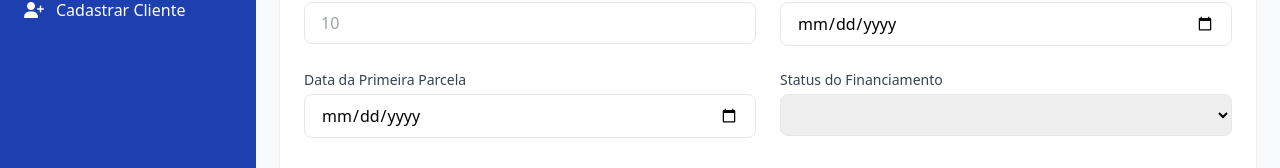
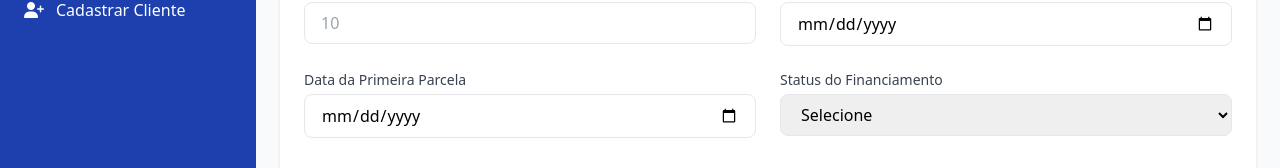
Before and after one commit to MatheusSC017/VehicleManagerFrontend, an Angular app: page /financiamentos/cadastrar in a window 1280 px wide. Shown: the part 428-596 px from the top of the page. Built offline with nearby package versions, Linux system fonts and the light colour scheme; sample sign-in values are in the browser's storage.

Commit message:
Including enum to financing status

```diff
--- a/src/app/components/financing-form/financing-form.component.html
+++ b/src/app/components/financing-form/financing-form.component.html
@@ -122,10 +122,10 @@
                         </div>
                         <label for="financingStatus" class="block text-sm font-medium text-gray-700 mb-1">Status do Financiamento</label>
                         <select ngModel name="financingStatus" id="financingStatus" class="w-full px-4 py-2 border rounded-lg focus:outline-none focus:ring-2 focus:ring-blue-500">
-                            <option value="ACTIVE">Ativo</option>
-                            <option value="PAID_OFF">Atrasado</option>
-                            <option value="CANCELED">Cancelado</option>
-                            <option value="DEFAULTED">Concluído</option>
+                            <option value="" selected>Selecione</option>
+                            <option *ngFor="let entry of financingStatusList" [value]="entry[0]">
+                                {{ entry[1] }}
+                            </option>
                         </select>
                     </div>
                 </div>
--- a/src/app/components/financing-form/financing-form.component.ts
+++ b/src/app/components/financing-form/financing-form.component.ts
@@ -9,6 +9,7 @@ import { Financing } from '../../interfaces/financing';
 import { catchError, switchMap } from 'rxjs/operators';
 import { forkJoin, throwError } from 'rxjs';
 import { ErrorResponse } from '../../interfaces/error-response';
+import { FinancingStatus } from '../../enums/financing.enums';
 
 @Component({
   selector: 'app-financing-form',
@@ -19,6 +20,8 @@ import { ErrorResponse } from '../../interfaces/error-response';
 export class FinancingFormComponent {
   title = 'Cadastrar';
   serverErrors: any = {};
+
+  financingStatusList = Object.entries(FinancingStatus);
 
   constructor(
     private vehicleService: VehicleService,
--- a/src/app/components/financing-list/financing-list.component.html
+++ b/src/app/components/financing-list/financing-list.component.html
@@ -66,7 +66,15 @@
                             <td class="px-6 py-4 whitespace-nowrap text-sm text-gray-500">{{ financing.contractDate }}</td>
                             <td class="px-6 py-4 whitespace-nowrap text-sm text-gray-500">{{ financing.firstInstallmentDate }}</td>
                             <td class="px-6 py-4 whitespace-nowrap">
-                                <span class="px-2 inline-flex text-xs leading-5 font-semibold rounded-full bg-green-100 text-green-800">{{ financing.financingStatus }}</span>
+                                <span class="px-2 inline-flex text-xs leading-5 font-semibold rounded-full bg-green-100 text-green-800"
+                                    [ngClass]="{
+                                        'status-available': financing.financingStatus === 'ACTIVE',
+                                        'status-sold': financing.financingStatus === 'PAID_OFF',
+                                        'status-reserved': financing.financingStatus === 'DEFAULTED',
+                                        'status-maintenance': financing.financingStatus === 'CANCELED'
+                                    }">
+                                    {{ financingStatusMap[financing.financingStatus] }}
+                                </span>
                             </td>
                             <td class="px-6 py-4 whitespace-nowrap text-sm font-medium">
                                 <button class="text-blue-600 hover:text-blue-900 mr-3"><i class="fas fa-edit"></i></button>
--- a/src/app/components/financing-list/financing-list.component.ts
+++ b/src/app/components/financing-list/financing-list.component.ts
@@ -3,6 +3,7 @@ import { Financing } from '../../interfaces/financing';
 import { FinancingService } from '../../services/financing.service';
 import { CommonModule } from '@angular/common';
 import { RouterLink, RouterModule } from '@angular/router';
+import { FinancingStatus } from '../../enums/financing.enums';
 
 @Component({
   selector: 'app-financing-list',
@@ -14,6 +15,15 @@ export class FinancingListComponent {
   financings: Financing[] = [];
   currentPage: number = 0;
   totalPages: number = 1;
+
+  financingStatusList = Object.entries(FinancingStatus);
+
+  financingStatusMap: { [key: string]: string } = {
+      ACTIVE: FinancingStatus.ACTIVE,
+      PAID_OFF: FinancingStatus.PAID_OFF,
+      DEFAULTED: FinancingStatus.DEFAULTED,
+      CANCELED: FinancingStatus.CANCELED
+    };
 
   constructor(private financingService: FinancingService) {};
 
--- /dev/null
+++ b/src/app/enums/financing.enums.ts
@@ -0,0 +1,6 @@
+export enum FinancingStatus {
+  ACTIVE = 'Ativo',
+  PAID_OFF = 'Atrasado',
+  DEFAULTED = 'Liquidado',
+  CANCELED = 'Cancelado'
+}
```
